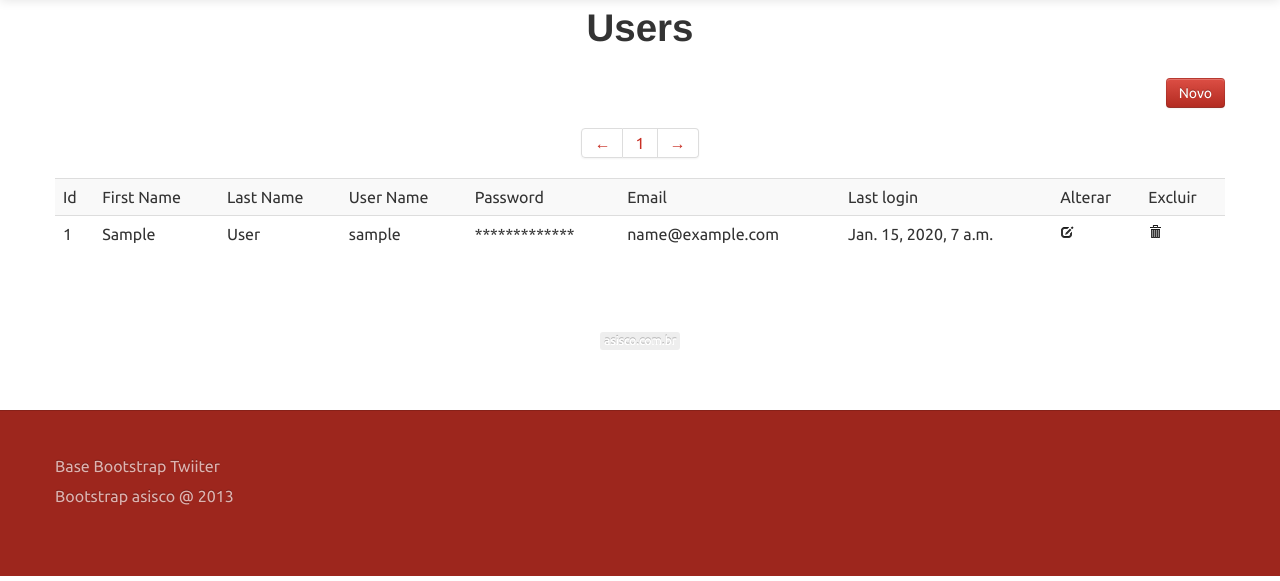
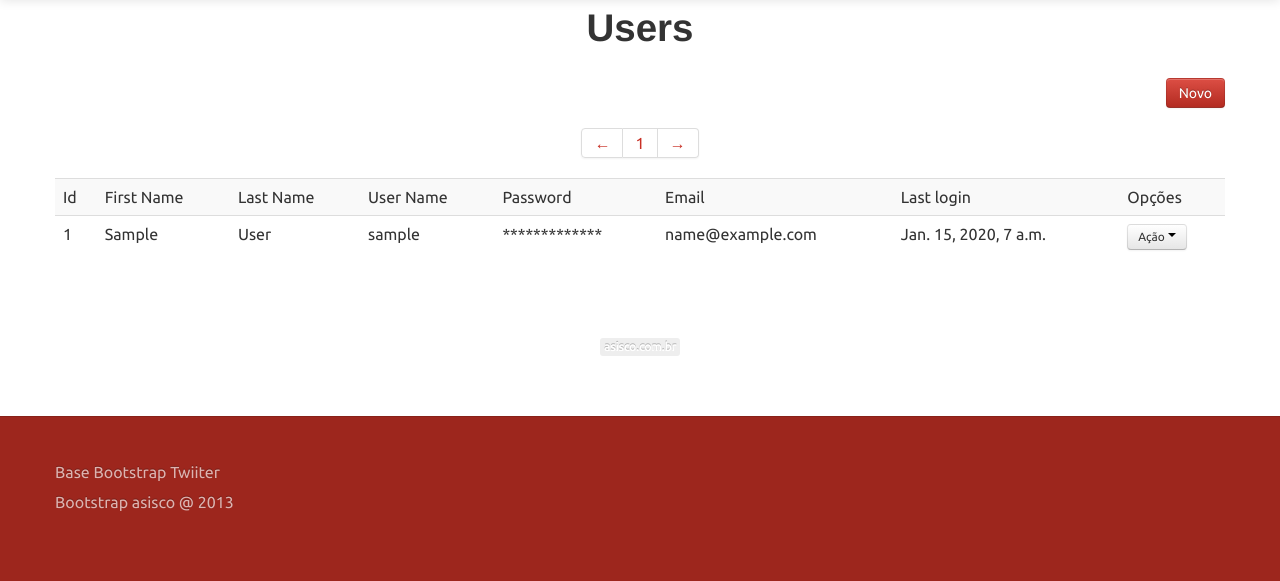
Before and after one commit to diegolirio/vendas, a Django app: page /users/ in a window 1280 px wide. Shown: the part 42-623 px from the top of the page. Run offline with Django 3.2, Linux system fonts and the light colour scheme; tables that the repository leaves empty hold one stand-in row (values such as "Sample post"); some libraries are stand-ins or nearby versions; some web fonts are replaced.

Commit message:
user django OK

```diff
--- a/usuario/views.py
+++ b/usuario/views.py
@@ -91,3 +91,11 @@ def user_edit(request, pk):
 	else:
 		form = UserForm(instance=user)
 	return render_to_response('user_edit.html', {'form': form}, context_instance=RequestContext(request))
+
+def user_delete(request, pk):
+	u = User.objects.get(pk=pk)
+	delected = 'N'
+	if request.method == 'POST':
+		u.delete()
+		delected = 'S'
+	return render_to_response('user_delete.html', {'user': u, 'delected': delected}, context_instance=RequestContext(request))
--- a/vendas/templates/users.html
+++ b/vendas/templates/users.html
@@ -38,8 +38,7 @@
 				<td>Password</td>
 				<td>Email</td>
 				<td>Last login</td>
-				<td>Alterar</td>
-				<td>Excluir</td>
+				<td>Opções</td>
 			</tr>
 			{% for u in users %}
 			<tr>
@@ -51,11 +50,17 @@
 				<td>{{ u.email }}</td>
 				<td>{{ u.last_login }}</td>
 
-				<td class="text-center"><a href="/user_edit/{{ u.id }}/"><i class="icon-edit"></i></a></td>
-
-				<td class="text-center">
-					<a href="/usuario_delete/{{u.id}}/" onclick="delete(this.href); return false;"><i class="icon-trash"></i></a>
-					<!--<a href="javascript:onclick(/usuario_delete/{{ u.id }}/);"><i class="icon-trash"></i></a>-->
+				<td>
+					<div class="btn-group">
+					  <a class="btn dropdown-toggle btn-small" data-toggle="dropdown" href="#">
+						Ação
+						<span class="caret"></span>
+					  </a>
+					  <ul class="dropdown-menu">
+							<li><a href="/user_edit/{{ u.id }}/"><i class="icon-edit"></i>  Alterar</a></li>
+							<li><a href="/user_delete/{{ u.id }}/" onclick="delete__(this.href); return false;"><i class="icon-trash"></i>  Excluir</a></li>
+					  </ul>
+					</div>
 				</td>
 			</tr>
 			{% empty %}
--- a/vendas/urls.py
+++ b/vendas/urls.py
@@ -18,6 +18,7 @@ urlpatterns = patterns('',
 	url(r'^users/$', 'usuario.views.users'),
 	url(r'^user_new/$', 'usuario.views.user_new'),
 	url(r'^user_edit/(?P<pk>\d+)/$', 'usuario.views.user_edit'),
+	url(r'^user_delete/(?P<pk>\d+)/$', 'usuario.views.user_delete'),
 
 	# ------ Clientes ------
     url(r'^clientes/$', 'cliente.views.clientes', name='clientes'),
```
Also changed, not shown: vendas/templates/user_delete.html (added, +43 -0 lines), 3 other files.
